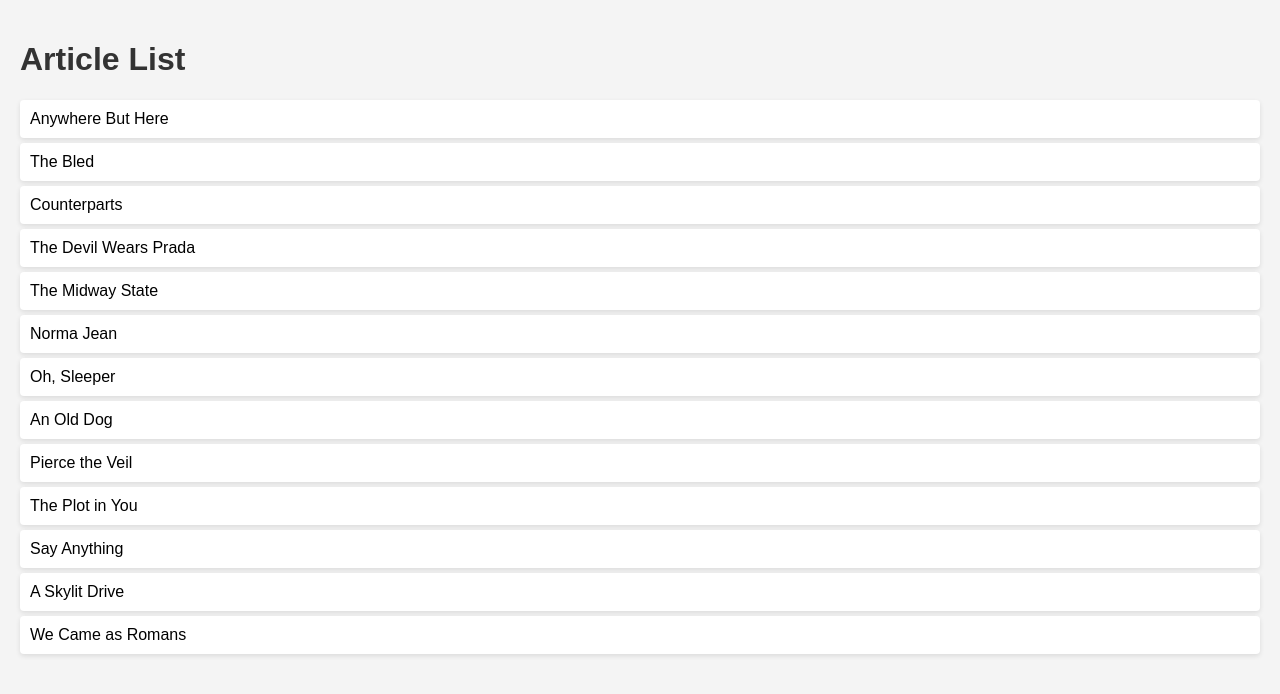
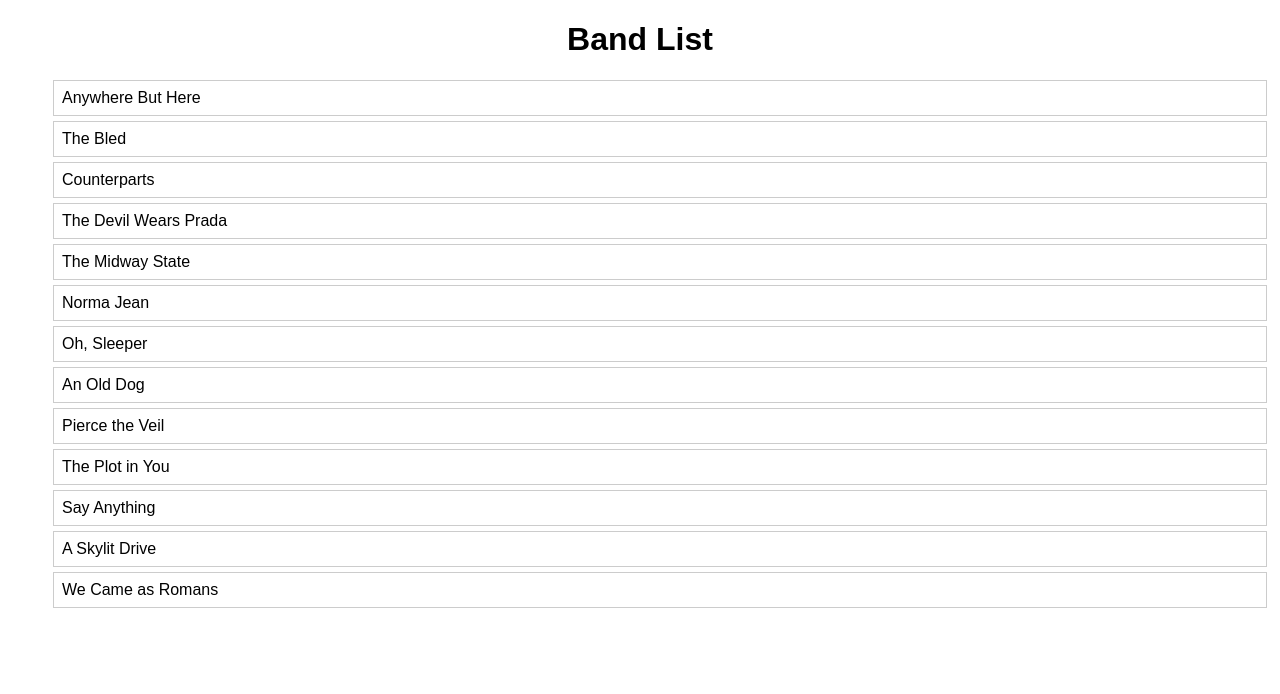
Before and after one commit to acciojob/sorting-articles-Gokleshchaudhary, a website: page main.html in a window 1280 px wide. Drawn offline with Linux system fonts and the light colour scheme.

Commit message:
created a submission

```diff
--- a/main.html
+++ b/main.html
@@ -3,12 +3,12 @@
 <head>
     <meta charset="UTF-8">
     <meta name="viewport" content="width=device-width, initial-scale=1.0">
-    <title>Article List</title>
-    <link rel="stylesheet" href="styles.css">
+    <title>Bands List</title>
+    <link rel="stylesheet" href="styles.css"> <!-- CSS file link -->
 </head>
 <body>
-    <h1>Article List</h1>
-    <ul id="band"></ul>
-    <script src="script.js"></script>
+    <h1>Band List</h1>
+    <ul id="band"></ul> <!-- Unordered list for bands -->
+    <script src="script.js"></script> <!-- JavaScript file link -->
 </body>
 </html>
--- a/script.js
+++ b/script.js
@@ -1,14 +1,18 @@
-const bands = ['The Plot in You', 'The Devil Wears Prada', 'Pierce the Veil', 'Norma Jean', 'The Bled', 'Say Anything', 'The Midway State', 'We Came as Romans', 'Counterparts', 'Oh, Sleeper', 'A Skylit Drive', 'Anywhere But Here', 'An Old Dog'];
+const bands = ['The Plot in You', 'The Devil Wears Prada', 'Pierce the Veil',
+               'Norma Jean', 'The Bled', 'Say Anything', 'The Midway State',
+               'We Came as Romans', 'Counterparts', 'Oh, Sleeper',
+               'A Skylit Drive', 'Anywhere But Here', 'An Old Dog'];
 
 // Function to sort bands
 function sortBands(bands) {
     return bands.sort((a, b) => {
-        const normalize = (str) => str.replace(/^(a |an |the )/i, '').trim().toLowerCase();
-        return normalize(a).localeCompare(normalize(b));
+        const stripA = a.replace(/^(a |an |the )/i, '').toLowerCase();
+        const stripB = b.replace(/^(a |an |the )/i, '').toLowerCase();
+        return stripA.localeCompare(stripB);
     });
 }
 
-// Rendering the sorted bands
+// Display sorted bands in the list
 const sortedBands = sortBands(bands);
 const bandList = document.getElementById('band');
 
--- a/styles.css
+++ b/styles.css
@@ -1,23 +1,17 @@
 body {
     font-family: Arial, sans-serif;
-    background-color: #f4f4f4;
-    margin: 0;
-    padding: 20px;
 }
 
 h1 {
-    color: #333;
+    text-align: center;
 }
 
 ul {
-    list-style-type: none;
-    padding: 0;
+    list-style-type: none; /* Remove default bullets */
 }
 
 li {
-    background: #fff;
-    margin: 5px 0;
-    padding: 10px;
-    border-radius: 4px;
-    box-shadow: 0 2px 5px rgba(0, 0, 0, 0.1);
+    padding: 8px;
+    border: 1px solid #ccc;
+    margin: 5px;
 }
```
